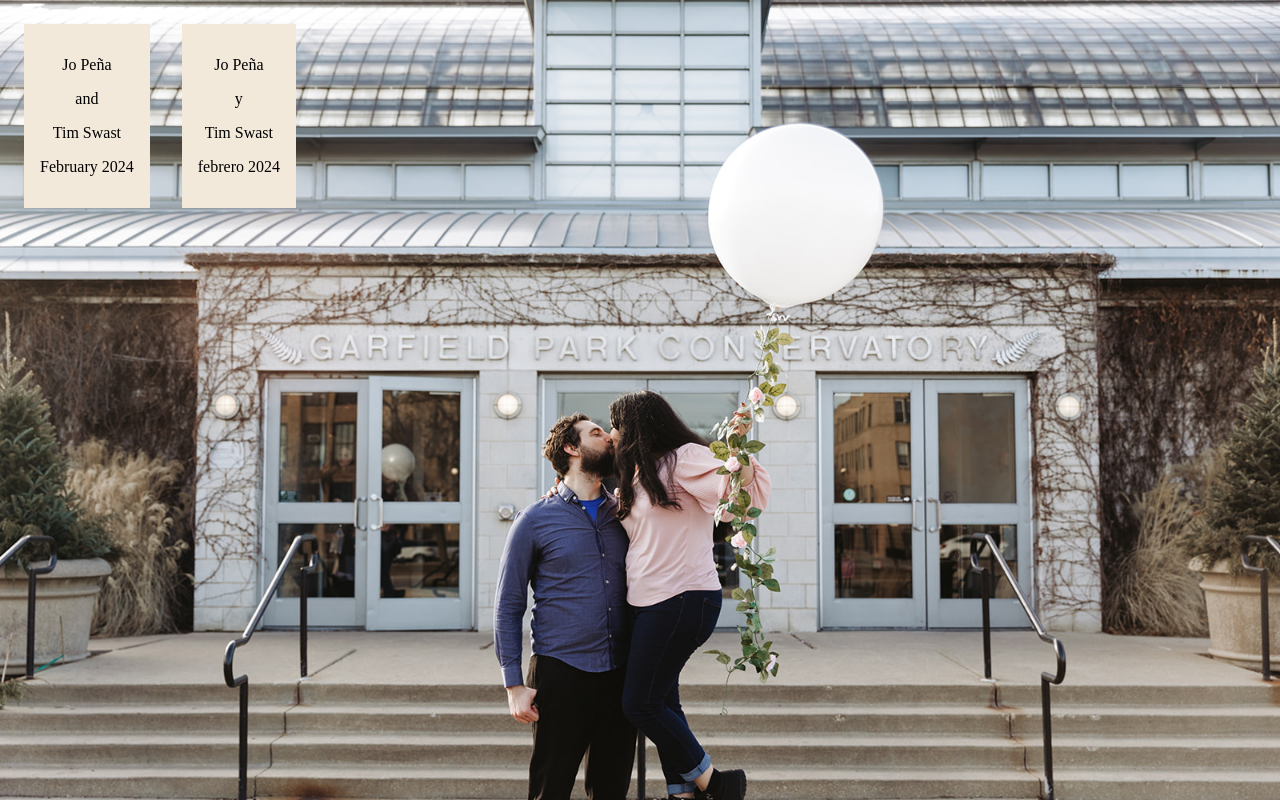
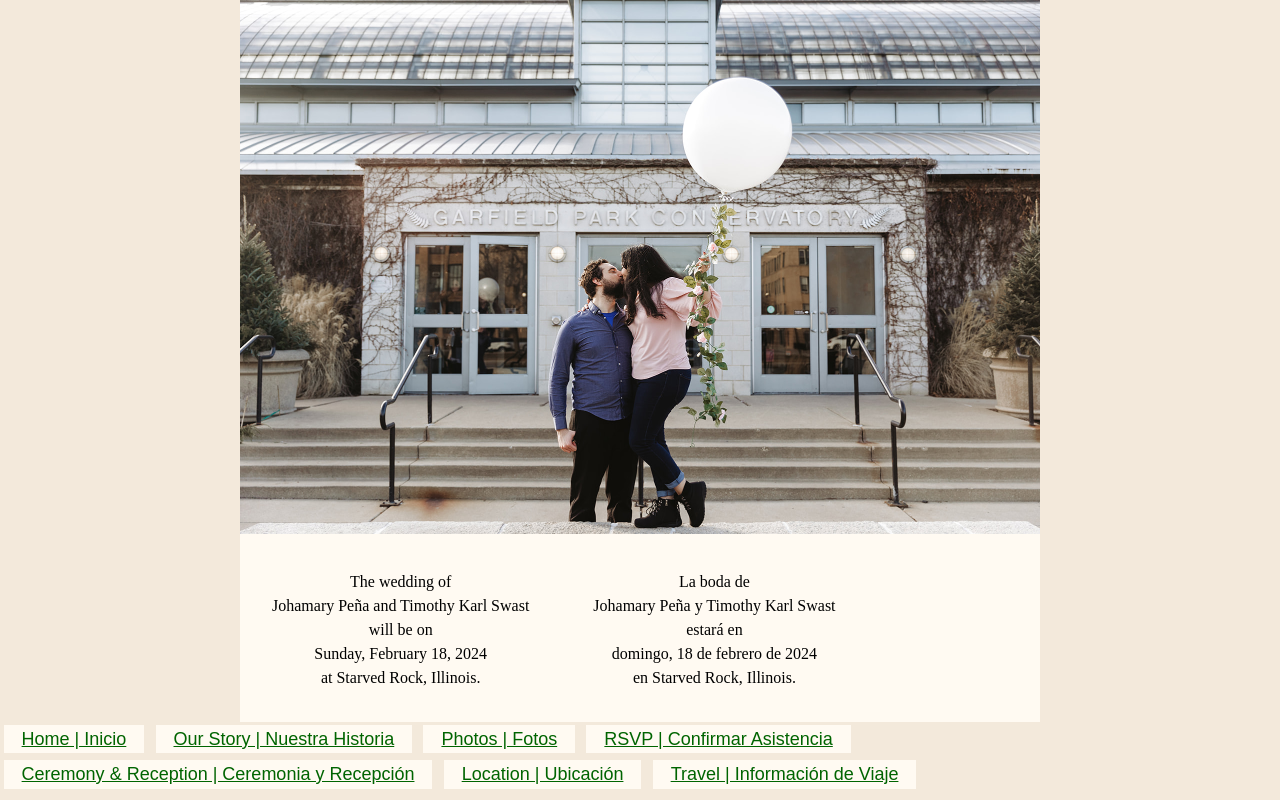
Before and after one commit to tswast/swena.place, a plain HTML site: page index.html in a window 1280 px wide. Drawn offline with Linux system fonts and the light colour scheme.

Commit message:
add pages

```diff
--- a/index.html
+++ b/index.html
@@ -3,41 +3,36 @@
 <head>
 <meta charset=utf-8>
 <meta name="viewport" content="width=device-width, initial-scale=1.0">
+<link rel="stylesheet" href="/style.css">
+<title>Sweña Wedding | Sweña Boda - Feb 18 2024</title>
+</head>
 
-<title>Sweña Wedding - Feb 2024</title>
-<style>
-    body {
-        background-image: url("/img/splash.jpg");
-        background-size: 100%;
-        background-repeat: no-repeat;
-        background-color: rgb(243, 233, 219);
-    }
-
-    div {
-        text-align: center;
-        float: left;
-        margin: 1em;
-        padding: 1em;
-        background-color: rgb(243, 233, 219);
-    }
-
-    div#right {
-        margin-right: 50%;
-    }
-</style>
-</head>
 <body>
-<div>
-<p>Jo Peña</p>
-<p>and</p>
-<p>Tim Swast</p>
-<p>February 2024</p>
-</div>
-<div id="right">
-<p>Jo Peña</p>
-<p>y</p>
-<p>Tim Swast</p>
-<p>febrero 2024</p>
-</div>
+    <div class="home">
+        <img class="splash" src="/img/splash.jpg" alt="Tim and Jo kiss in front of Garfield Park" />
+        <div class="homecontent">
+        The wedding of<br>
+        Johamary Peña and Timothy Karl Swast<br>
+        will be on<br>
+        Sunday, February 18, 2024<br>
+        at Starved Rock, Illinois.
+        </div>
+        <div class="homecontent">
+        La boda de<br>
+        Johamary Peña y Timothy Karl Swast<br>
+        estará en<br>
+        domingo, 18 de febrero de 2024<br>
+        en Starved Rock, Illinois.
+        </div>
+    </div>
+    <nav>
+        <a href="/">Home | Inicio</a>
+        <a href="/story">Our Story | Nuestra Historia</a>
+        <a href="/photos/">Photos | Fotos</a>
+        <a href="/rsvp/">RSVP | Confirmar Asistencia</a>
+        <a href="/ceremony/">Ceremony & Reception | Ceremonia y Recepción</a>
+        <a href="/location/">Location | Ubicación</a>
+        <a href="/travel/">Travel | Información de Viaje</a>
+    </nav>
 </body>
 </html>
--- /dev/null
+++ b/style.css
@@ -0,0 +1,36 @@
+html, body {
+    margin: 0;
+    padding: 0;
+    width: 100%;
+    background-color: rgb(243, 233, 219);
+}
+
+nav a {
+    display: inline-block;
+    margin: 0.2em 0.2em;
+    padding: 0.2em 1em;
+    background-color: rgb(255, 250, 242);
+    color: darkgreen;
+    font-family: sans-serif;
+    font-size: large;
+}
+
+div.home {
+    display: flow-root;
+    margin-left: auto;
+    margin-right: auto;
+    max-width: min(50em, 100%);
+    background-color: rgb(255, 250, 242);
+}
+
+img.splash {
+    width: 100%;
+}
+
+div.homecontent{
+    text-align: center;
+    float: left;
+    line-height: 150%;
+    margin: 1em;
+    padding: 1em;
+}
```
Also changed, not shown: ceremony/index.html (added, +28 -0 lines), location/index.html (added, +29 -0 lines), rsvp/index.html (added, +25 -0 lines), babysitting/index.html (added), img/starvedrock.jpg (added).
